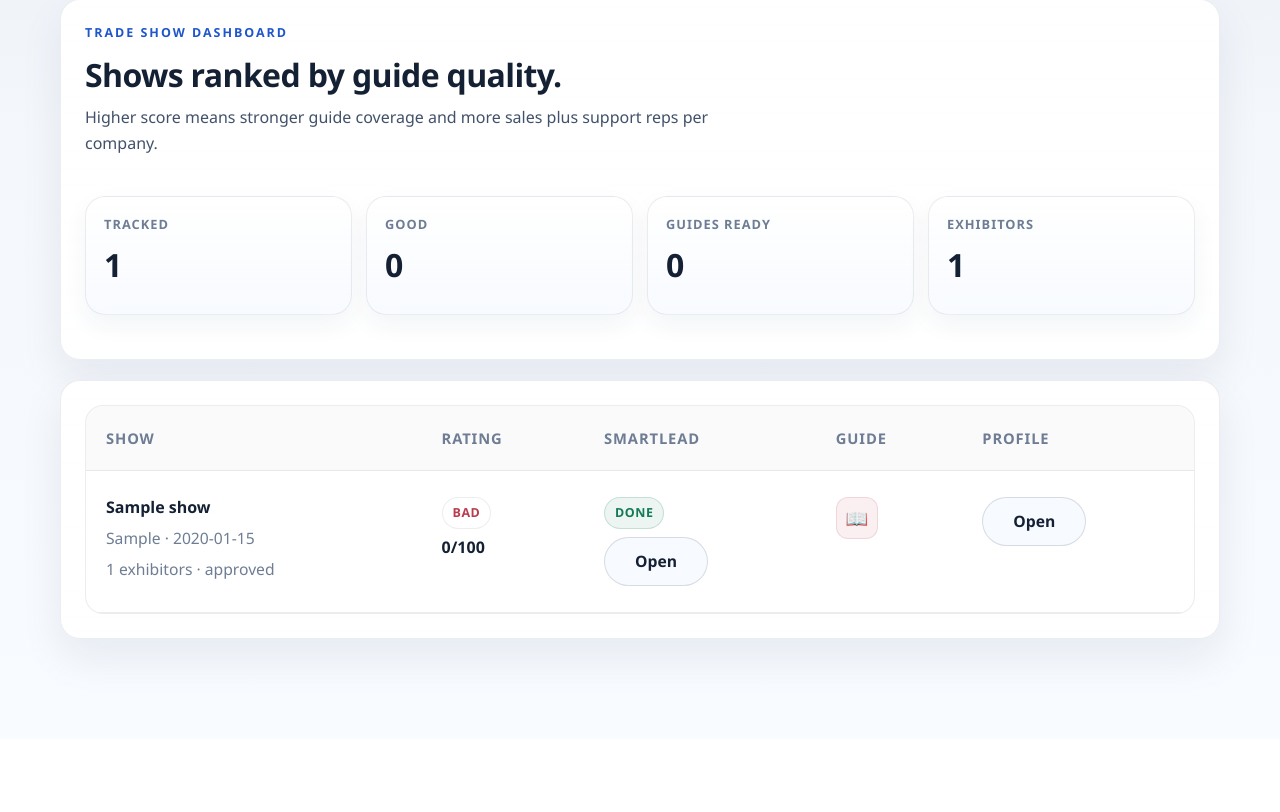
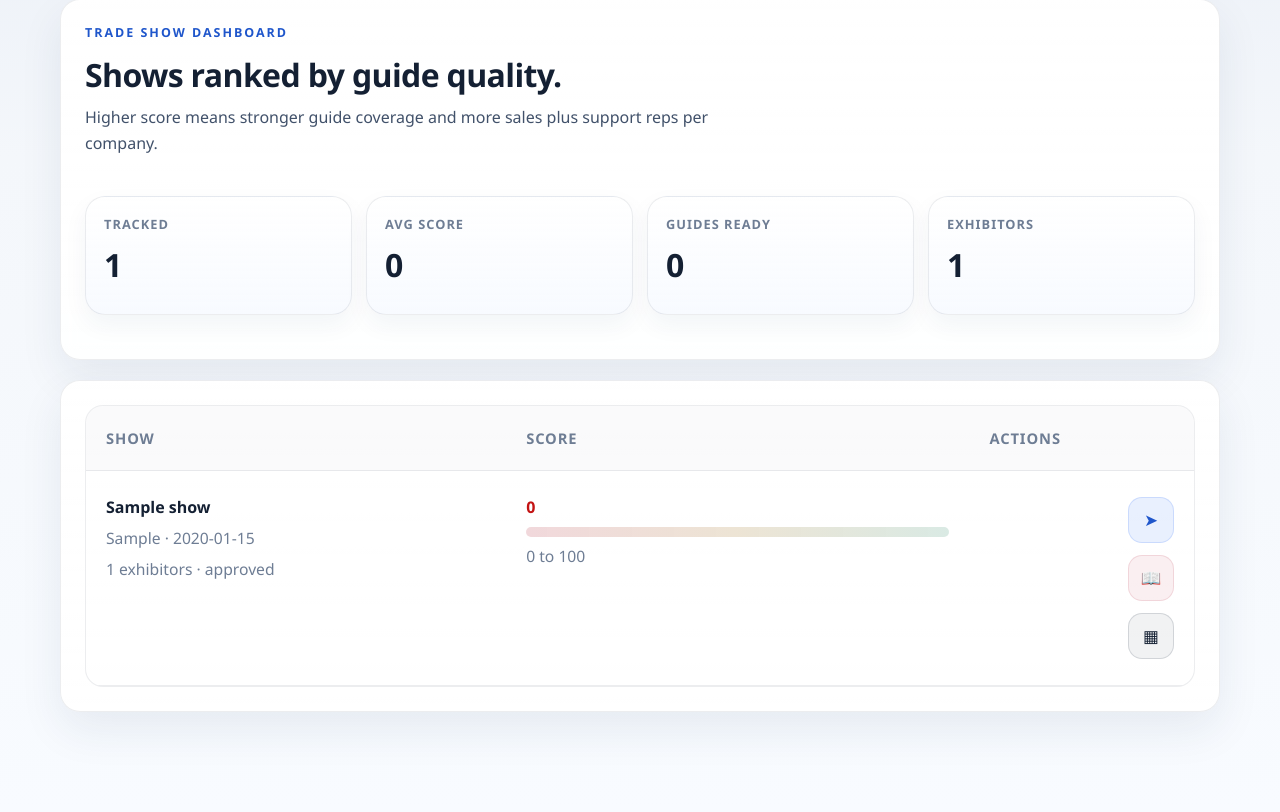
Before and after one commit to hhamzie/Conduit_TradeShow_GTM, a FastAPI app: page /shows/dashboard in a window 1280 px wide. Shown: the part 211-1023 px from the top of the page. Before the commit the page ends 883 px from the top, so only its background shows below. Run offline with FastAPI, Linux system fonts and the light colour scheme; tables that the repository leaves empty hold one stand-in row (values such as "Sample post").

Commit message:
Simplify dashboard scoring and relax workflow card heights

```diff
--- a/app/web/routes/shows.py
+++ b/app/web/routes/shows.py
@@ -85,7 +85,11 @@ def show_dashboard(request: Request, db: Session = Depends(get_db)):
             high_priority_count=sum(1 for analysis in analyses if analysis.priority_slug == "high"),
             export_ready_count=sum(1 for analysis in analyses if analysis.export_ready),
             guide_ready_count=sum(1 for analysis in analyses if analysis.guide_company_count > 0),
-            good_rating_count=sum(1 for analysis in analyses if analysis.guide_score_label == "Good"),
+            average_guide_score=(
+                round(sum(analysis.guide_score for analysis in analyses) / len(analyses))
+                if analyses
+                else 0
+            ),
             total_exhibitors=sum(analysis.exhibitor_count for analysis in analyses),
         ),
     )
--- a/static/styles.css
+++ b/static/styles.css
@@ -242,12 +242,12 @@ h2 {
   grid-template-columns: repeat(3, minmax(0, 1fr));
   gap: 16px;
   margin-bottom: 22px;
+  align-items: start;
 }
 
 .lane-card {
   position: relative;
   overflow: hidden;
-  min-height: 100%;
   display: flex;
   flex-direction: column;
   gap: 14px;
@@ -519,20 +519,18 @@ button.button.subtle {
 
 .dashboard-show-cell,
 .dashboard-action-cell,
-.rating-cell {
+.rating-cell,
+.score-cell,
+.dashboard-icon-rail {
   display: grid;
   gap: 8px;
 }
 
 .dashboard-show-cell strong,
-.rating-cell strong {
+.rating-cell strong,
+.score-cell strong {
   font-size: 1rem;
   line-height: 1.35;
-}
-
-.dashboard-action-cell {
-  align-items: center;
-  justify-items: start;
 }
 
 .dashboard-table td,
@@ -560,7 +558,8 @@ button.button.subtle {
 }
 
 .dashboard-show-cell .muted,
-.rating-cell .muted {
+.rating-cell .muted,
+.score-cell .muted {
   font-size: 0.98rem;
   line-height: 1.45;
 }
@@ -581,11 +580,6 @@ button.button.subtle {
   border: 0;
 }
 
-.action-button {
-  min-width: 104px;
-  justify-content: center;
-}
-
 .edit-show-form,
 .guide-row-form,
 .guide-sheet-stack {
@@ -708,24 +702,6 @@ button.button.subtle {
 .score-badge strong {
   font-size: 2rem;
   letter-spacing: -0.05em;
-}
-
-.rating-good {
-  background: rgba(20, 122, 85, 0.1);
-  color: var(--success);
-  border-color: rgba(20, 122, 85, 0.14);
-}
-
-.rating-medium {
-  background: rgba(154, 106, 18, 0.12);
-  color: var(--warning);
-  border-color: rgba(154, 106, 18, 0.14);
-}
-
-.rating-bad {
-  background: rgba(186, 60, 77, 0.1);
-  color: var(--danger);
-  border-color: rgba(186, 60, 77, 0.12);
 }
 
 .rating-pill,
@@ -750,19 +726,24 @@ button.button.subtle {
   background: rgba(20, 122, 85, 0.08);
 }
 
+.dashboard-icon-rail {
+  justify-items: end;
+  gap: 12px;
+}
+
 .icon-button {
   position: relative;
   display: inline-flex;
   align-items: center;
   justify-content: center;
-  width: 42px;
-  height: 42px;
-  border-radius: 12px;
+  width: 46px;
+  height: 46px;
+  border-radius: 14px;
   border: 1px solid var(--line-strong);
   background: rgba(247, 250, 255, 0.95);
   color: var(--ink);
   text-decoration: none;
-  font-size: 1.15rem;
+  font-size: 1.05rem;
 }
 
 .icon-button:hover {
@@ -779,6 +760,66 @@ button.button.subtle {
   background: rgba(186, 60, 77, 0.08);
   border-color: rgba(186, 60, 77, 0.14);
   color: var(--danger);
+}
+
+.smartlead-icon {
+  background: rgba(47, 109, 246, 0.1);
+  border-color: rgba(47, 109, 246, 0.16);
+  color: var(--accent-dark);
+}
+
+.smartlead-icon-missing {
+  background: rgba(154, 106, 18, 0.08);
+  border-color: rgba(154, 106, 18, 0.14);
+  color: var(--warning);
+}
+
+.profile-icon {
+  background: rgba(20, 32, 51, 0.06);
+  color: var(--ink);
+}
+
+.score-cell {
+  min-width: 190px;
+}
+
+.score-value {
+  font-size: 2rem;
+  line-height: 1;
+  letter-spacing: -0.05em;
+  color: hsl(var(--score-hue), 82%, 42%);
+}
+
+.score-track {
+  width: 100%;
+  height: 10px;
+  border-radius: 999px;
+  background: linear-gradient(90deg, rgba(186, 60, 77, 0.2), rgba(154, 106, 18, 0.18), rgba(20, 122, 85, 0.16));
+  overflow: hidden;
+}
+
+.score-fill {
+  height: 100%;
+  border-radius: inherit;
+  background: hsl(var(--score-hue), 82%, 42%);
+}
+
+.rating-good {
+  background: rgba(20, 122, 85, 0.1);
+  color: var(--success);
+  border-color: rgba(20, 122, 85, 0.14);
+}
+
+.rating-medium {
+  background: rgba(154, 106, 18, 0.12);
+  color: var(--warning);
+  border-color: rgba(154, 106, 18, 0.14);
+}
+
+.rating-bad {
+  background: rgba(186, 60, 77, 0.1);
+  color: var(--danger);
+  border-color: rgba(186, 60, 77, 0.12);
 }
 
 .action-menu {
--- a/templates/show_dashboard.html
+++ b/templates/show_dashboard.html
@@ -18,8 +18,8 @@
       <strong class="stat-value">{{ tracked_count }}</strong>
     </article>
     <article class="stat-card">
-      <span class="stat-label">Good</span>
-      <strong class="stat-value">{{ good_rating_count }}</strong>
+      <span class="stat-label">Avg Score</span>
+      <strong class="stat-value">{{ average_guide_score }}</strong>
     </article>
     <article class="stat-card">
       <span class="stat-label">Guides Ready</span>
@@ -39,10 +39,8 @@
       <thead>
         <tr>
           <th>Show</th>
-          <th>Rating</th>
-          <th>Smartlead</th>
-          <th>Guide</th>
-          <th>Profile</th>
+          <th>Score</th>
+          <th>Actions</th>
         </tr>
       </thead>
       <tbody>
@@ -56,28 +54,27 @@
             </div>
           </td>
           <td>
-            <div class="rating-cell">
-              <span class="rating-pill rating-{{ analysis.guide_score_slug }}">{{ analysis.guide_score_label }}</span>
-              <strong>{{ analysis.guide_score }}/100</strong>
+            <div class="score-cell">
+              <strong class="score-value" style="--score-hue: {{ analysis.guide_score * 1.2 }};">{{ analysis.guide_score }}</strong>
+              <div class="score-track" aria-hidden="true">
+                <div class="score-fill" style="width: {{ analysis.guide_score }}%; --score-hue: {{ analysis.guide_score * 1.2 }};"></div>
+              </div>
+              <span class="muted">0 to 100</span>
             </div>
           </td>
           <td>
-            <div class="dashboard-action-cell">
+            <div class="dashboard-icon-rail">
               {% if analysis.show.smartlead_campaign_id %}
-              <span class="status-chip status-chip-success">Done</span>
-              <a class="button secondary action-button" href="https://app.smartlead.ai/app/campaigns/{{ analysis.show.smartlead_campaign_id }}" target="_blank" rel="noreferrer" data-tooltip="Open Smartlead campaign">Open</a>
+              <a class="icon-button smartlead-icon" href="https://app.smartlead.ai/app/campaigns/{{ analysis.show.smartlead_campaign_id }}" target="_blank" rel="noreferrer" data-tooltip="Smartlead campaign">&#10148;</a>
               {% elif can_manage %}
               <form action="/shows/{{ analysis.show.id }}/smartlead/setup" method="post">
                 <input type="hidden" name="campaign_mode" value="smart" />
-                <button class="button secondary action-button" type="submit" data-tooltip="Create or attach Smartlead campaign">Add</button>
+                <button class="icon-button smartlead-icon smartlead-icon-missing" type="submit" data-tooltip="Add Smartlead campaign">&#10148;</button>
               </form>
               {% else %}
-              <span class="status-chip">Not added</span>
+              <span class="icon-button smartlead-icon smartlead-icon-missing" data-tooltip="No Smartlead campaign">&#10148;</span>
               {% endif %}
-            </div>
-          </td>
-          <td>
-            <div class="dashboard-action-cell">
+
               {% if analysis.guide_company_count > 0 %}
               <a class="icon-button guide-icon guide-icon-ready" href="/shows/{{ analysis.show.id }}/guide" data-tooltip="Open guide" aria-label="Open guide">&#128214;</a>
               {% elif can_manage %}
@@ -94,10 +91,9 @@
               {% else %}
               <a class="icon-button guide-icon guide-icon-missing" href="/shows/{{ analysis.show.id }}/guide" data-tooltip="Guide not built yet" aria-label="Open guide">&#128214;</a>
               {% endif %}
+
+              <a class="icon-button profile-icon" href="/shows/{{ analysis.show.id }}" data-tooltip="Show profile">&#9638;</a>
             </div>
-          </td>
-          <td>
-            <a class="button secondary action-button" href="/shows/{{ analysis.show.id }}" data-tooltip="Open show profile">Open</a>
           </td>
         </tr>
         {% endfor %}
```
